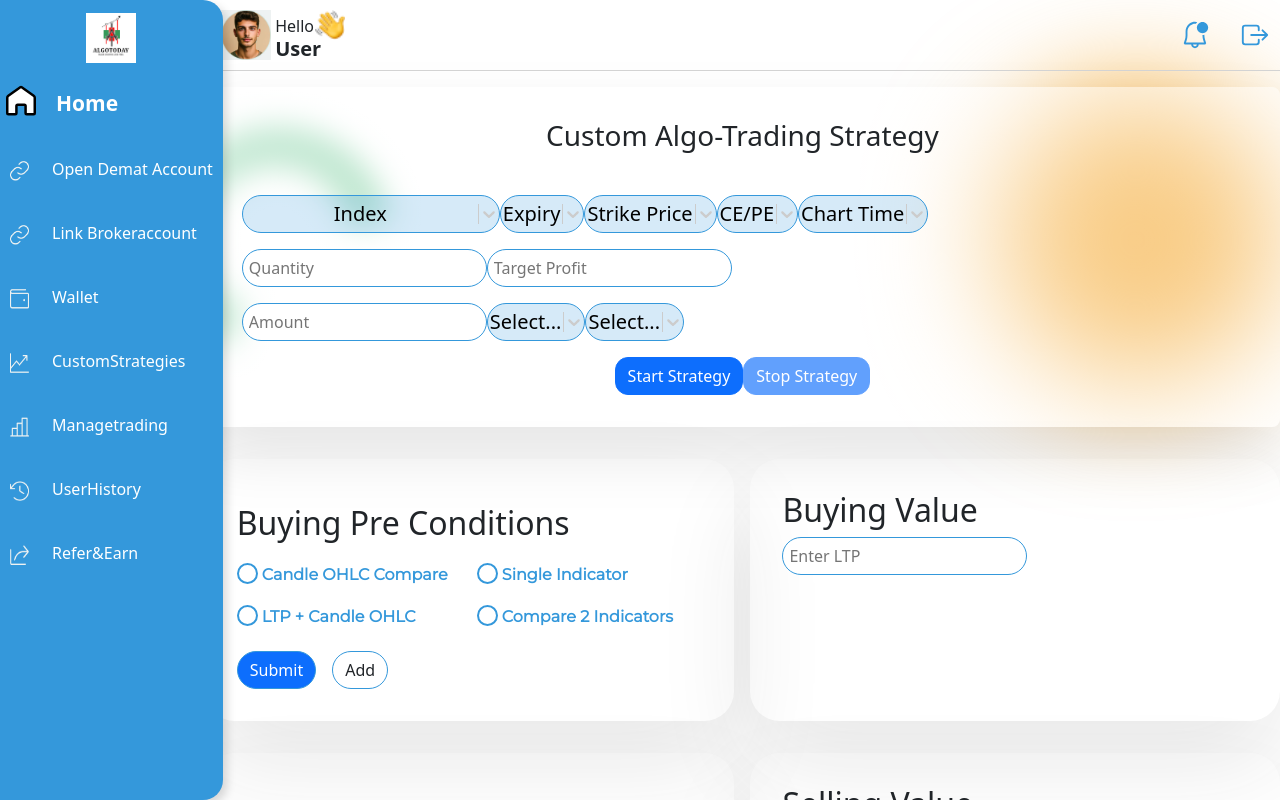
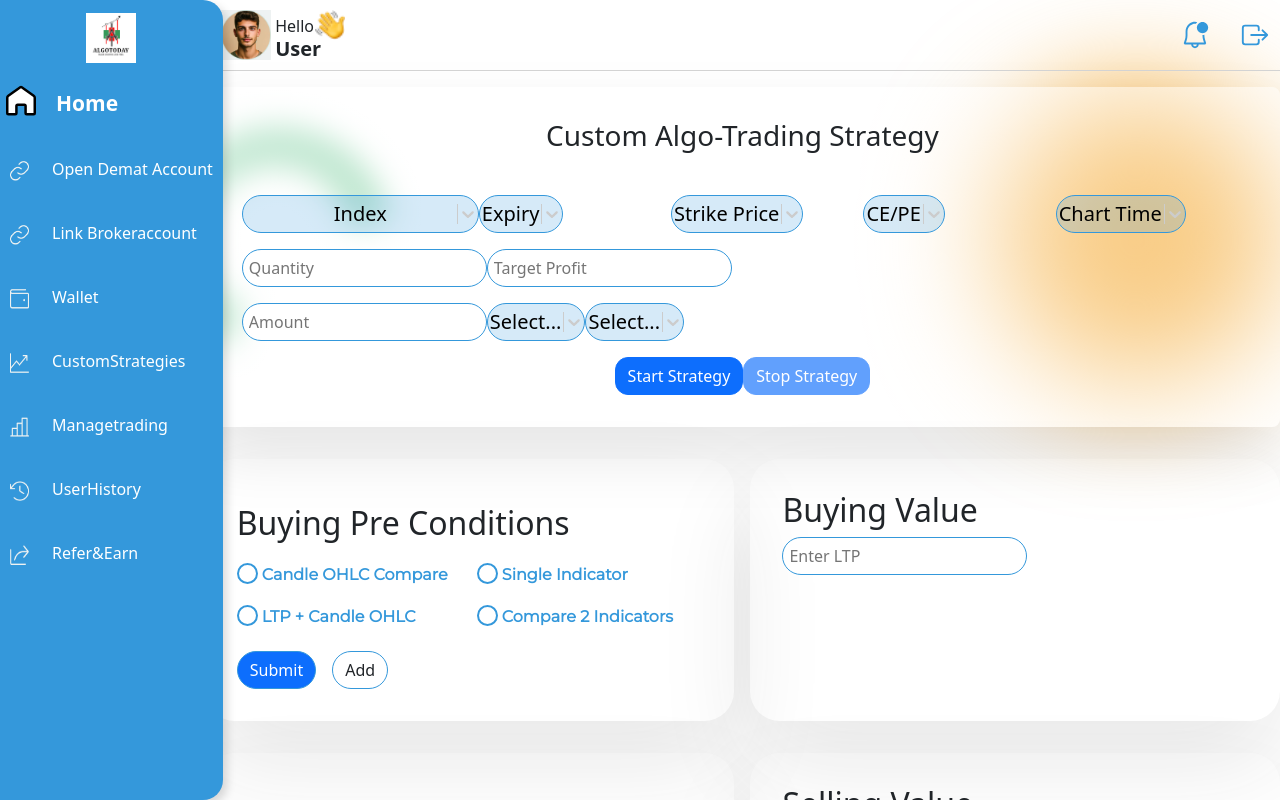
Before and after one commit to sarveshsta/algo-today-react, a React (Create React App) app: page /custom in a window 1280 px wide. Shown: the top 800 px of the page. Built offline with nearby package versions, Linux system fonts and the light colour scheme; what butteruptoasts would draw is missing.

Commit message:
custom css changes

```diff
--- a/src/user/customstrategies/customstrategies.css
+++ b/src/user/customstrategies/customstrategies.css
@@ -51,10 +51,11 @@
   display: -moz-box;
   display: -ms-flexbox;
   display: -webkit-flex;
-  display: flex;
+  /* display: flex; */
   align-items: center;
   margin-top: 10px;
   border-radius: 10px;
+  width: -webkit-fill-available;
 }
 
 .customstrategies-flex-select-option {
@@ -63,7 +64,6 @@
   display: -ms-flexbox;
   display: -webkit-flex;
   display: flex;
-  /* justify-content: space-evenly; */
   margin-top: 2rem;
   margin-left: 5px;
 }
```
